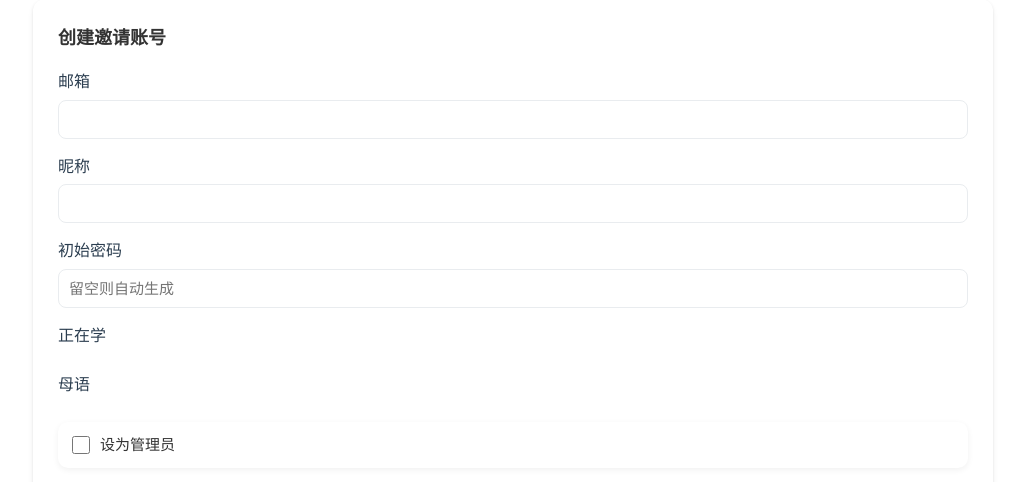
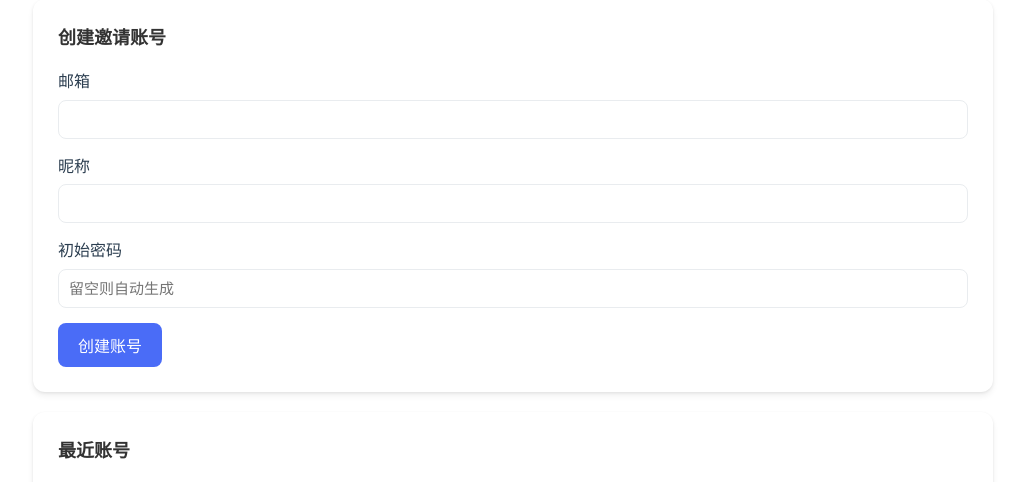
Before and after one commit to sogakeji/RemeMate, a Python web app: template app/templates/admin/index.html in a window 1280 px wide. Shown: the part 183-665 px from the top of the page, without its empty margins (127-1152 px from the left). Run offline with Jinja, Linux system fonts and the light colour scheme; the template is opened without the code that fills it, so the values that code supplies are empty.

Commit message:
simplify admin account creation

```diff
--- a/app/templates/admin/index.html
+++ b/app/templates/admin/index.html
@@ -33,36 +33,6 @@
                autocomplete="off" placeholder="留空则自动生成">
       </div>
 
-      <div class="form-group">
-        <label class="form-label">正在学</label>
-        <div class="settings-options" style="max-height:none;overflow:visible;">
-          {% for code, name in lang_choices.items() %}
-          <label class="lang-check">
-            <input type="checkbox" name="languages" value="{{ code }}">
-            <span>{{ name }}</span>
-          </label>
-          {% endfor %}
-        </div>
-      </div>
-
-      <div class="form-group">
-        <label class="form-label">母语</label>
-        <div class="settings-options" style="max-height:none;overflow:visible;">
-          {% for code, name in feedback_choices.items() %}
-          <label class="lang-check">
-            <input type="radio" name="feedback_language" value="{{ code }}"
-                   {% if code == 'zh' %}checked{% endif %}>
-            <span>{{ name }}</span>
-          </label>
-          {% endfor %}
-        </div>
-      </div>
-
-      <label class="lang-check" style="margin-bottom:16px;">
-        <input type="checkbox" name="admin" value="1">
-        <span>设为管理员</span>
-      </label>
-
       <button class="btn primary" type="submit">创建账号</button>
     </form>
   </div>
```
Also changed, not shown: app/blueprints/admin/routes.py (+1 -9 lines), docs/deploy-closed-beta.md (+7 -6 lines), tests/integration/test_admin.py (+5 -9 lines).
